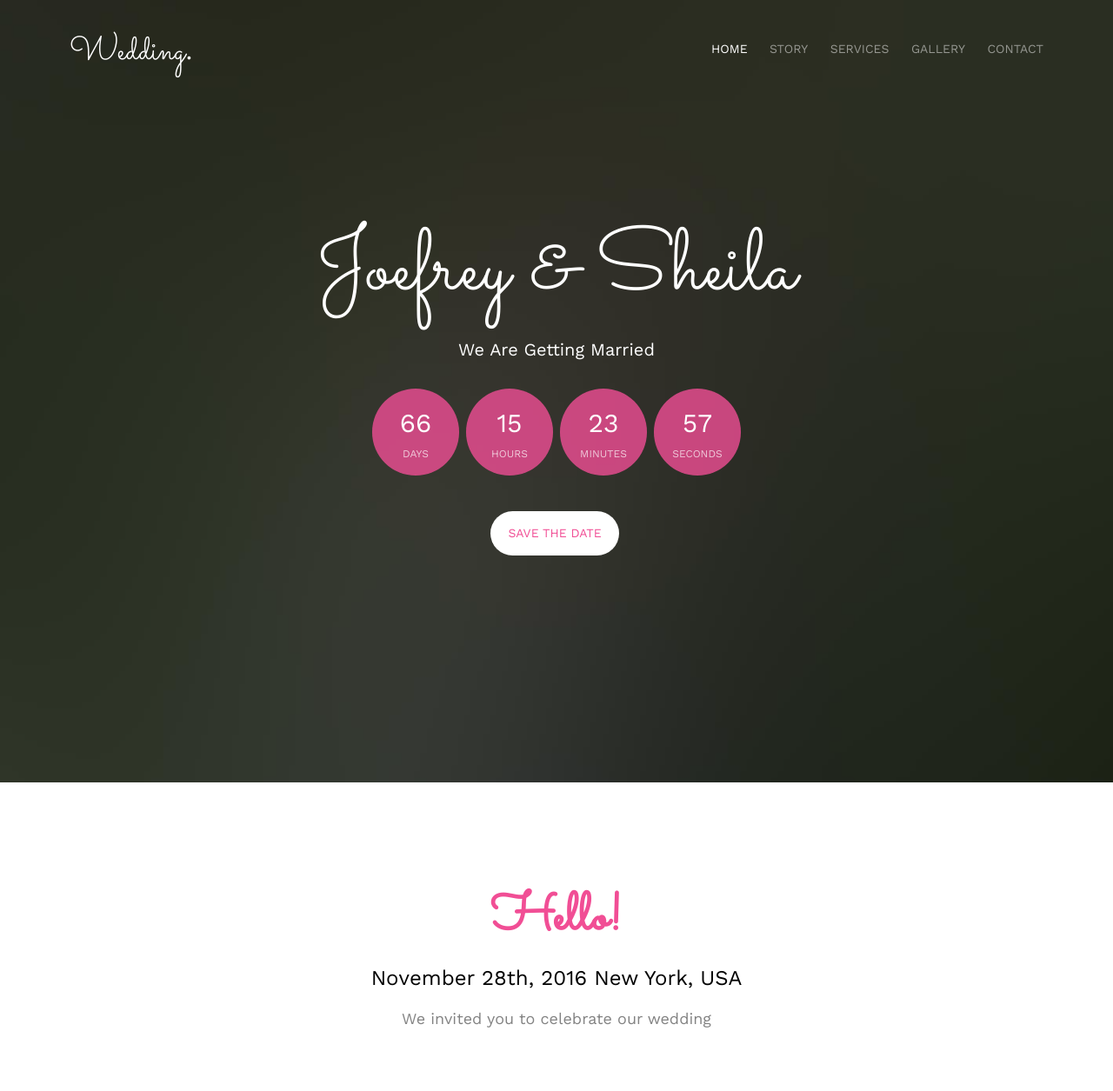
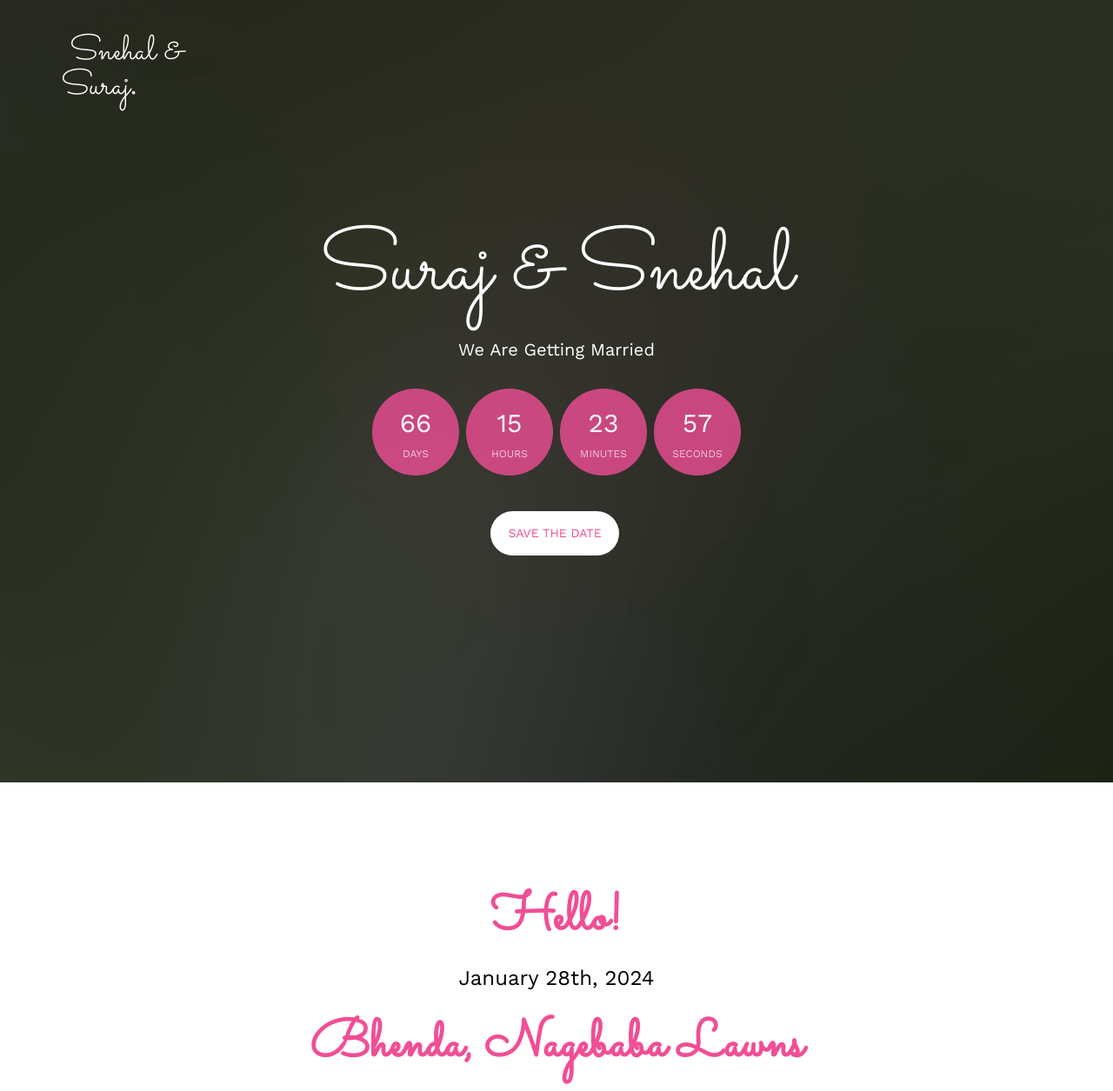
Before and after one commit to ninetalefoxy/snehaj, a plain HTML site: page index.html in a window 1280 px wide. Shown: the top 1255 px of the page at 87% size. Drawn offline with nearby package versions, Linux system fonts and the light colour scheme; files whose address does not match are found by name.

Commit message:
second commit

```diff
--- a/index.html
+++ b/index.html
@@ -74,33 +74,9 @@
 		<div class="container">
 			<div class="row">
 				<div class="col-xs-2">
-					<div id="fh5co-logo"><a href="index.html">Wedding<strong>.</strong></a></div>
+					<div id="fh5co-logo"><a href="index.html">Snehal & Suraj<strong>.</strong></a></div>
 				</div>
-				<div class="col-xs-10 text-right menu-1">
-					<ul>
-						<li class="active"><a href="index.html">Home</a></li>
-						<li><a href="about.html">Story</a></li>
-						<li class="has-dropdown">
-							<a href="services.html">Services</a>
-							<ul class="dropdown">
-								<li><a href="#">Web Design</a></li>
-								<li><a href="#">eCommerce</a></li>
-								<li><a href="#">Branding</a></li>
-								<li><a href="#">API</a></li>
-							</ul>
-						</li>
-						<li class="has-dropdown">
-							<a href="gallery.html">Gallery</a>
-							<ul class="dropdown">
-								<li><a href="#">HTML5</a></li>
-								<li><a href="#">CSS3</a></li>
-								<li><a href="#">Sass</a></li>
-								<li><a href="#">jQuery</a></li>
-							</ul>
-						</li>
-						<li><a href="contact.html">Contact</a></li>
-					</ul>
-				</div>
+
 			</div>
 
 		</div>
@@ -113,7 +89,7 @@
 				<div class="col-md-8 col-md-offset-2 text-center">
 					<div class="display-t">
 						<div class="display-tc animate-box" data-animate-effect="fadeIn">
-							<h1>Joefrey &amp; Sheila</h1>
+							<h1>Suraj &amp; Snehal</h1>
 							<h2>We Are Getting Married</h2>
 							<div class="simply-countdown simply-countdown-one"></div>
 							<p><a href="#" class="btn btn-default btn-sm">Save the date</a></p>
@@ -129,7 +105,8 @@
 			<div class="row">
 				<div class="col-md-8 col-md-offset-2 text-center fh5co-heading animate-box">
 					<h2>Hello!</h2>
-					<h3>November 28th, 2016 New York, USA</h3>
+					<h3>January 28th, 2024</h3>
+					<h2>Bhenda, Nagebaba Lawns</h2>
 					<p>We invited you to celebrate our wedding</p>
 				</div>
 			</div>
```
Also changed, not shown: images/couple-1.jpg, images/couple-11.jpg (added), images/groom1.jpg (added), 1 other file.
